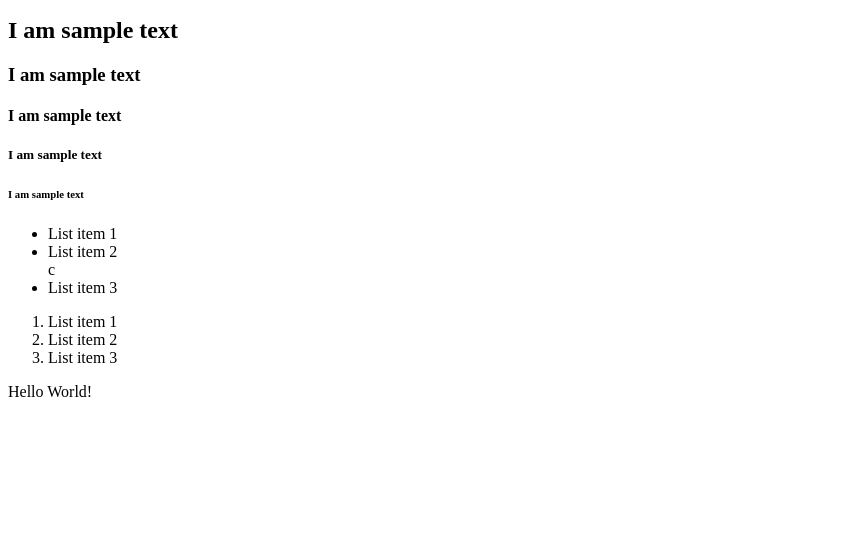
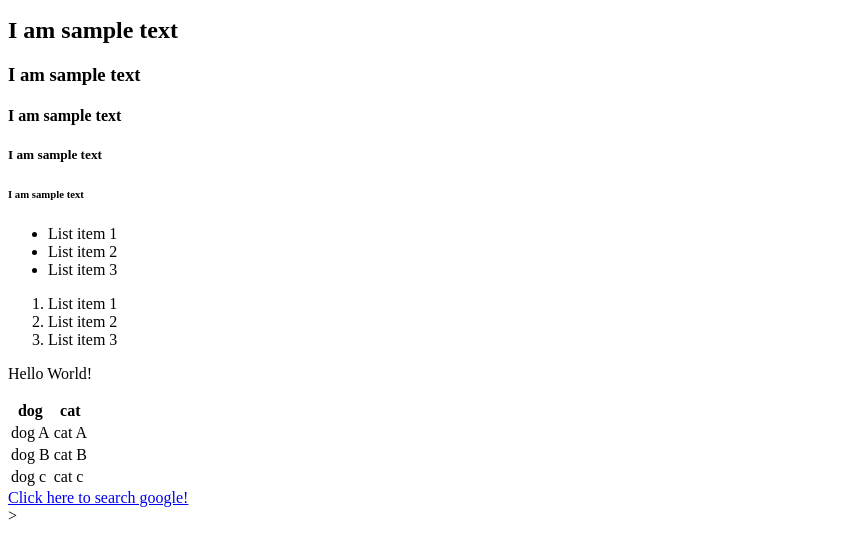
Before and after one commit to dilhan-j/HTML-Debrief, a plain HTML site: page index.html in a window 1280 px wide. Shown: the part 101-660 px from the top of the page, without its empty margins (0-865 px from the left). Drawn offline with Linux system fonts and the light colour scheme.

Commit message:
change by member 3 add table

```diff
--- a/index.html
+++ b/index.html
@@ -21,7 +21,6 @@
       <ul class="unordered-list">
         <li>List item 1</li>
         <li>List item 2</li>
-        c
         <li>List item 3</li>
       </ul>
       <ol id="order-list">
@@ -31,5 +30,31 @@
       </ol>
       <p>Hello World!</p>
     </div>
+    <table>
+      <thead>
+        <tr>
+          <th>dog</th>
+          <th>cat</th>
+        </tr>
+      </thead>
+      <tbody>
+        <tr>
+          <td>dog A</td>
+          <td>cat A</td>
+        </tr>
+        <tr>
+          <td>dog B</td>
+          <td>cat B</td>
+        </tr>
+        <tr>
+          <td>dog c</td>
+          <td>cat c</td>
+        </tr>
+      </tbody>
+    </table>
   </body>
+
+  <footer>
+    <a href="https://www.google.com" target="blank">Click here to search google!</a>
+  </footer>>
 </html>
```
